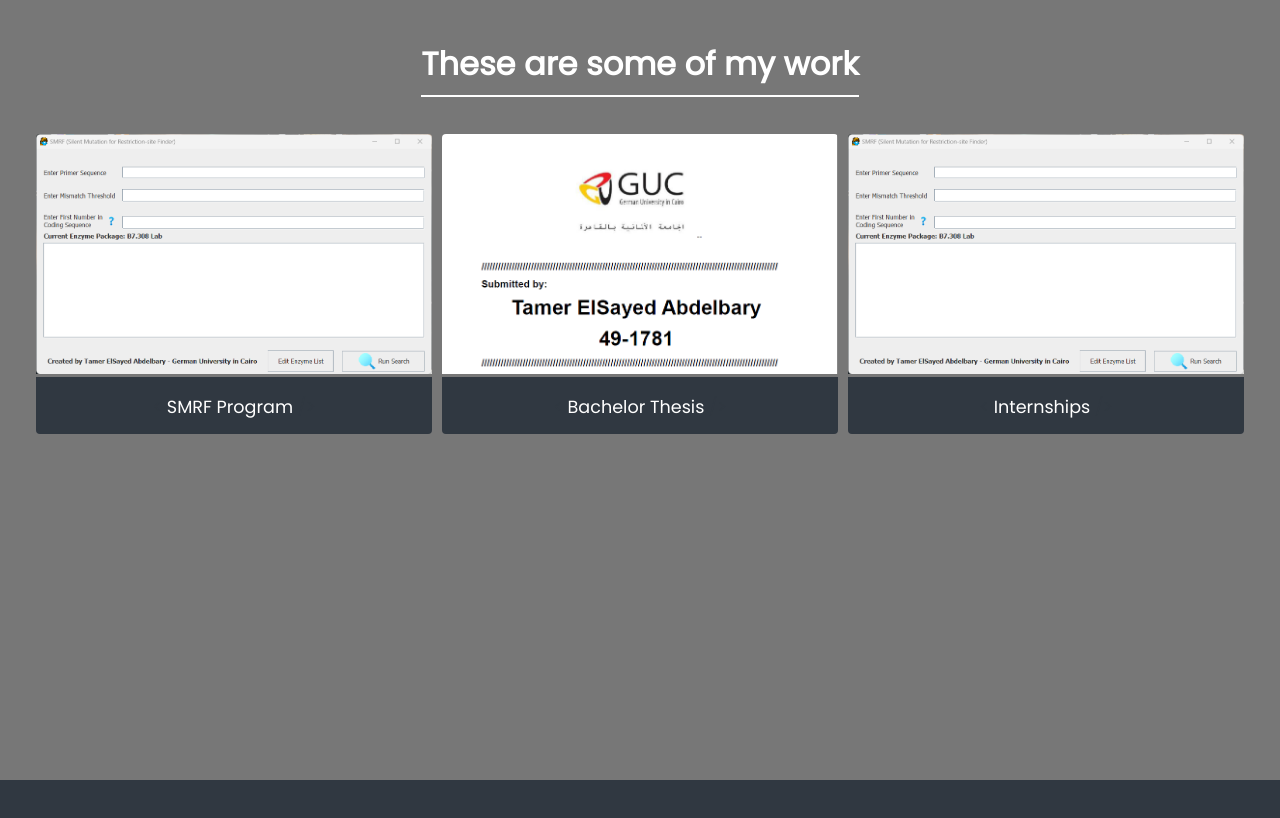
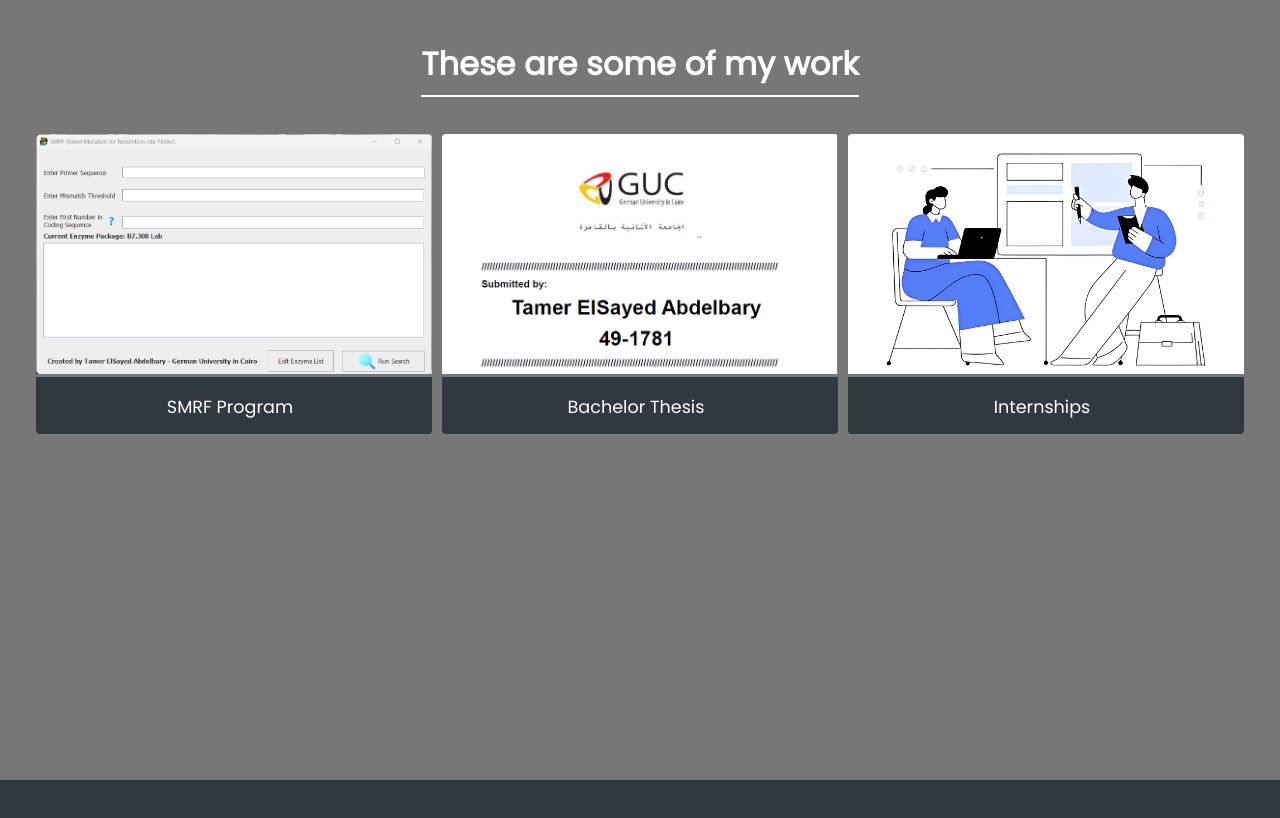
Before and after one commit to Tamer-ElSayed/Portfolio-Website, a plain HTML site: page index.html in a window 1280 px wide. Shown: the part 820-1638 px from the top of the page. Drawn offline with Linux system fonts and the light colour scheme.

Commit message:
intenship thumbnail change

```diff
--- a/index.html
+++ b/index.html
@@ -60,7 +60,7 @@
 
           <a href="https://tamer-elsayed.github.io/SMRF/" target="_blank">
             <div class="project">
-              <img src="resources/SMRF screen.png" alt="">
+              <img src="resources/internship ilustration.jpg" alt="">
               <div class="project-title">
                 <p class="code">
                   <span><</span>
```
Also changed, not shown: resources/internship ilustration.jpg (added).
